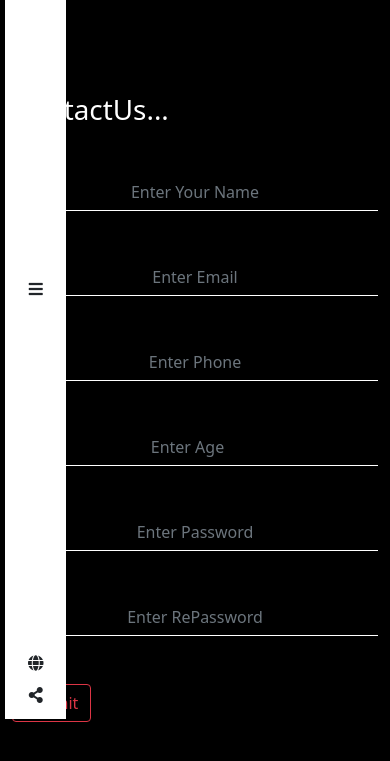
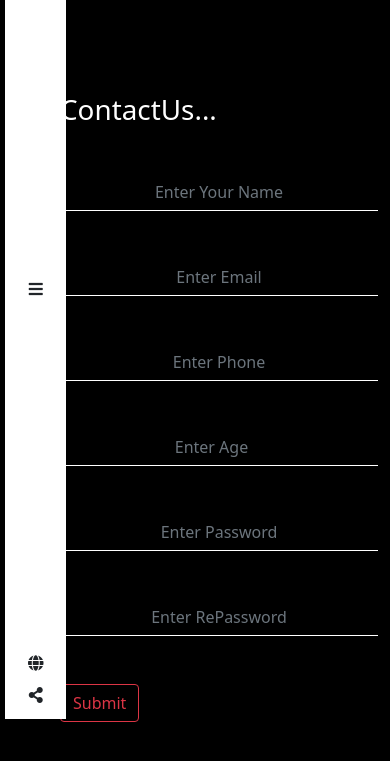
Before and after one commit to AbdelrhmanAh/moviedb.github.io, a plain HTML site: page index.html in a window 390 px wide. Shown: the part 125-886 px from the top of the page. Drawn offline with Linux system fonts and the light colour scheme; no server answers.

Commit message:
update responsive for form

```diff
--- a/index.html
+++ b/index.html
@@ -56,7 +56,7 @@
         <!-- End OF Search Section -->
         <section id="movies" class="row ms-5"></section>
         <!-- End OF Movies Section -->
-        <form class="my-5" id="form">
+        <form class="my-5 ms-5" id="form">
             <h1 class="text-white my-5">ContactUs...</h1>
             <div class="row">
                 <div class="col-md-5">
```
